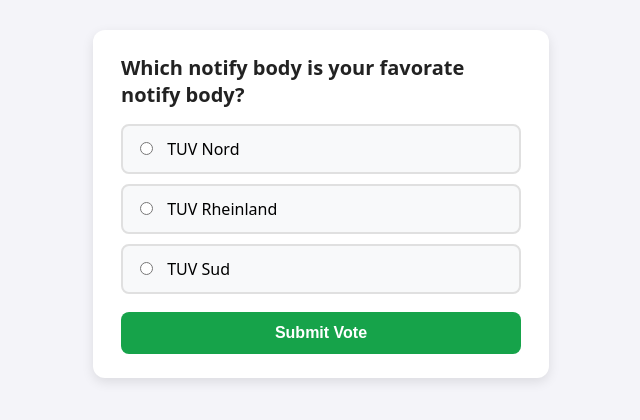
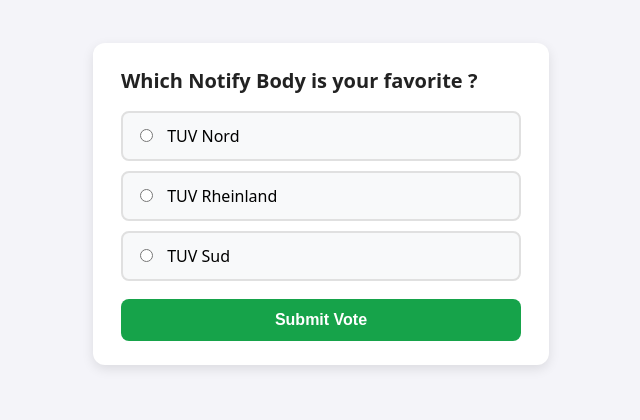
Before and after one commit to kuanghuayen1227/course-504-assignment, a plain HTML site: page index.html in a window 1280 px wide. Shown: the part 196-616 px from the top of the page, without its empty margins (319-959 px from the left). Drawn offline with Linux system fonts and the light colour scheme.

Commit message:
Update poll question heading
Co-authored-by: Copilot <223556219+Copilot@users.noreply.github.com>

```diff
--- a/index.html
+++ b/index.html
@@ -9,7 +9,7 @@
 <body>
 
 <div class="poll-container">
-  <h2 id="poll-question">Which notify body is your favorate notify body?</h2>
+  <h2 id="poll-question">Which Notify Body is your favorite ?</h2>
 
   <!-- Voting Form -->
   <form id="poll-form">
```
